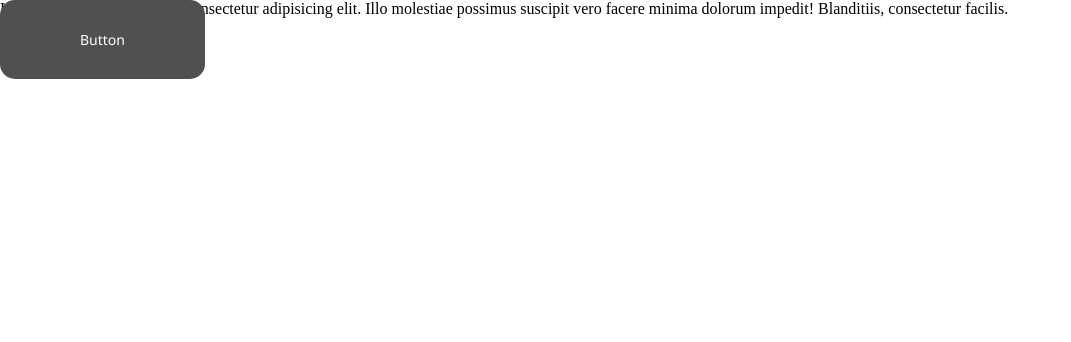
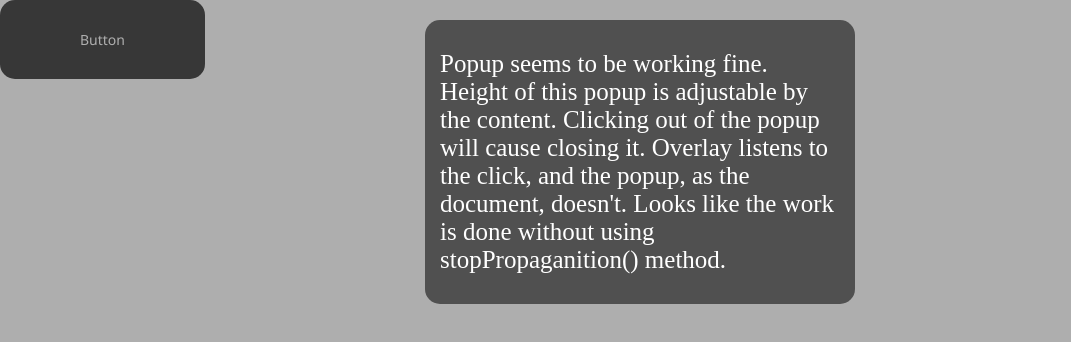
Before and after one commit to KostiantynKarpenko/lab1.3, a plain HTML site: page index.html in a window 1280 px wide. Both pictures are taken after a click on the link "Button". Shown: the whole page, without its empty margins (0-1071 px from the left). Drawn offline with Linux system fonts and the light colour scheme.

Commit message:
modified:   css/index.css 	modified:   index.html 	modified:   js/index.js

```diff
--- a/css/index.css
+++ b/css/index.css
@@ -23,12 +23,18 @@ h1, h2, h3, h4, h5, h6, ol, ul, li, a, p{
     display: flex;
     align-items: center;
     justify-content: center;
-    padding: 300px;
 }
 
-svg {
-width: 300px;
-height: 300px;
+.btn{
+    background-color: #505050;
+    color: #ffffff;
+    padding: 30px 80px;
+    text-align: center;
+    cursor: pointer;
+    user-select: none;
+    -webkit-user-select: none;
+    border-radius: 15px;
+    position: absolute;
 }
 
 .overlay {
@@ -50,27 +56,16 @@ height: 300px;
     transition: .2s;
 }
 
-.wrapper .container{
+.container{
     position: relative;
     display: flex;
     align-items: center;
     justify-content: center;
+    margin: auto;
+    visibility: hidden;
 }
 
-.btn{
-    background-color: #505050;
-    color: #ffffff;
-    padding: 30px 80px;
-    align-items: center;
-    display: inline-block;
-    text-align: center;
-    cursor: pointer;
-    user-select: none;
-    border-radius: 15px;
-    position: absolute;
-}
-
-.wrapper .container .popup{
+.container .popup{
     color: #ffffff;
     background-color: #505050;
     border-radius: 15px;
@@ -85,7 +80,7 @@ height: 300px;
     visibility: hidden;
 }
 
-.wrapper .container .popup.active{
+.container .popup.active{
     background-color: #505050;
     color: #ffffff;
     padding: 30px 15px;
--- a/index.html
+++ b/index.html
@@ -7,13 +7,12 @@
 
     <body>
         <a class="btn">Button</a>
-            <div class="container">
-                <div class="overlay"></div>
-                <div class="popup">
-                    Lorem ipsum, dolor sit amet consectetur adipisicing elit.
-                    Illo molestiae possimus suscipit vero facere minima dolorum impedit!
-                    Blanditiis, consectetur facilis.
-                </div>
+        <div class="container">
+            <div class="overlay"></div>
+            <div class="popup">
+                Popup seems to be working fine. Height of this popup is adjustable by the content.
+                Clicking out of the popup will cause closing it. Overlay listens to the click, and the popup, as the document, doesn't.
+                Looks like the work is done without using stopPropaganition() method.
             </div>
         </div>
     </body>
--- a/js/index.js
+++ b/js/index.js
@@ -1,18 +1,15 @@
-
 const $btn = document.querySelector('.btn');
 
 const $popup = document.querySelector('.popup');
 
 const $overlay = document.querySelector('.overlay');
 
-$btn.addEventListener('click', function(event) {
-    $popup.classList.add('active')
-    $overlay.classList.add('visible')
-  });
+$btn.addEventListener('click', (e) => {
+    $popup.classList.add('active');
+    $overlay.classList.add('visible');
+});
 
-  document.addEventListener('click', function(event) {
-    if (!$popup.contains(event.target)) {
-        $popup.classList.remove('active')
-        $overlay.classList.remove('visible')
-    }
-  })
+$overlay.addEventListener('click', (e) => {
+    $popup.classList.remove('active');
+    $overlay.classList.remove('visible');
+});
```
